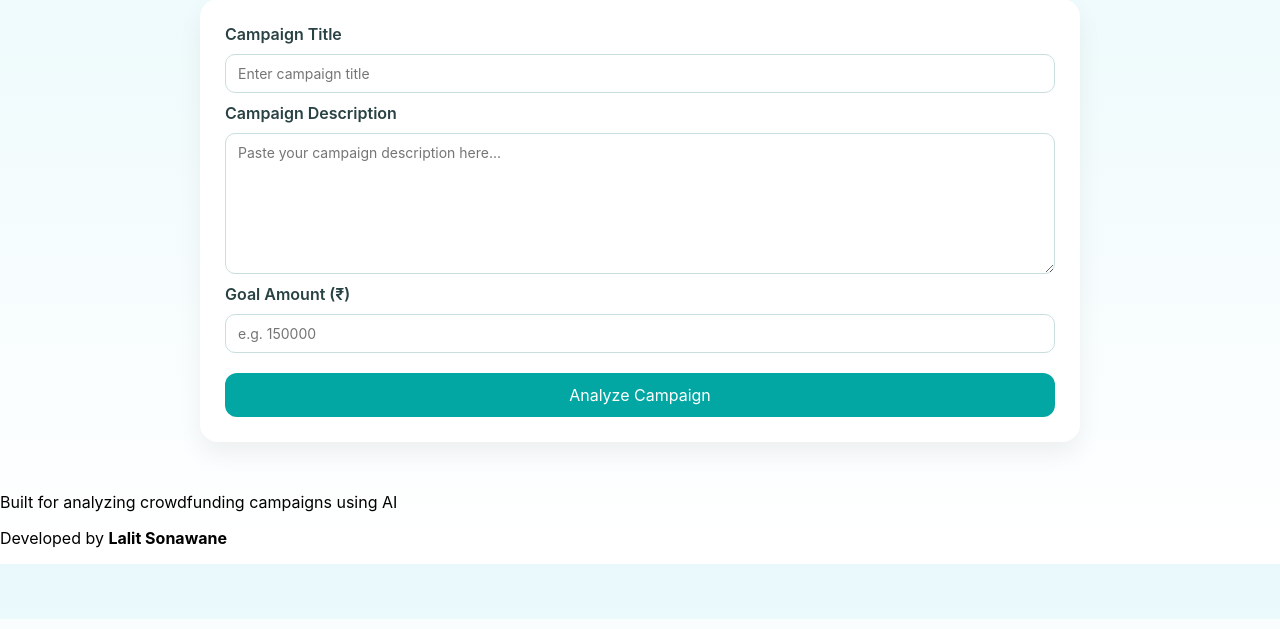
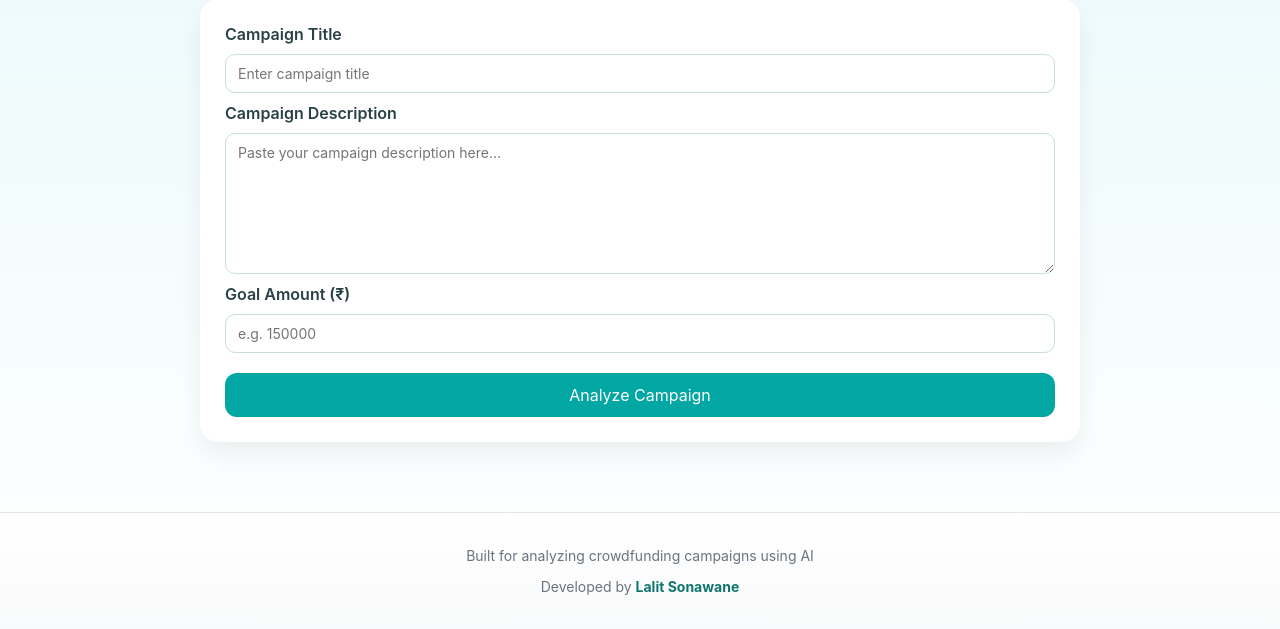
Before and after one commit to Lalit-7/campaign-booster, a Flask app: page / in a window 1280 px wide. Shown: the part 181-810 px from the top of the page. Run offline with Flask 3, Linux system fonts and the light colour scheme.

Commit message:
Update style.css

```diff
--- a/static/style.css
+++ b/static/style.css
@@ -106,3 +106,16 @@ ul {
 ul li {
   margin: 6px 0;
 }
+.footer {
+    margin-top: 60px;
+    padding: 20px 10px;
+    text-align: center;
+    color: #6b7280;          /* soft gray */
+    font-size: 14px;
+    border-top: 1px solid #e5e7eb;
+    background: linear-gradient(to bottom, #ffffff 0%, #f9fafb 100%);
+}
+
+.footer b {
+    color: #0f766e;          /* teal accent */
+}
```
